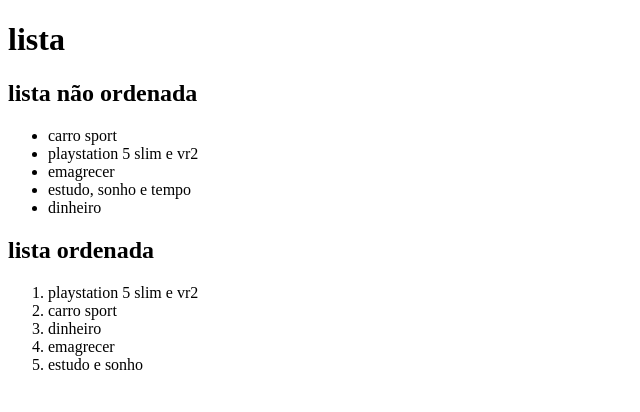
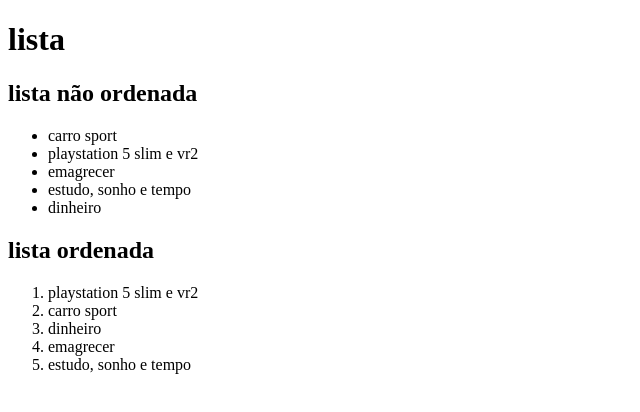
Before and after one commit to iogocc/iogocc, a plain HTML site: page index.html in a window 1280 px wide. Shown: the full height of the page, 0-640 px from the left. Drawn offline with Linux system fonts and the light colour scheme.

Commit message:
trocado de sonho e estudo para sonho, estudo e tempo

```diff
--- a/index.html
+++ b/index.html
@@ -23,7 +23,7 @@
         <li>carro sport</li>
         <li>dinheiro</li>
         <li>emagrecer</li>
-        <li>estudo e sonho</li>
+        <li>estudo, sonho e tempo</li>
     </ol>
 </body>
 </html>
```
